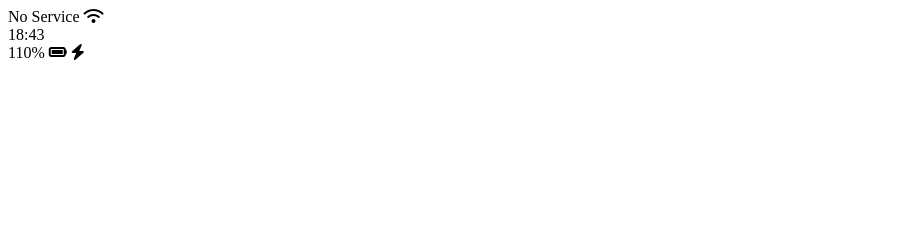
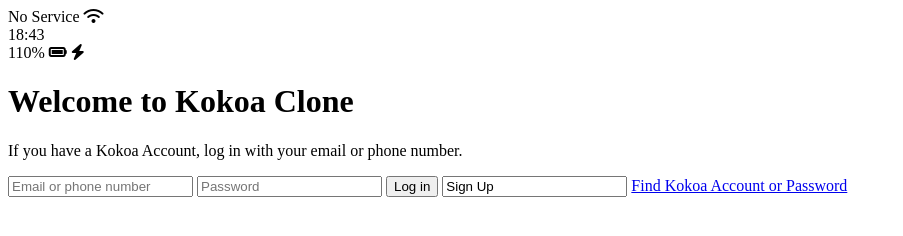
Before and after one commit to HyunJungOh0120/kokoa-clone-2020, a plain HTML site: page index.html in a window 1280 px wide. Shown: the whole page, without its empty margins (0-903 px from the left). Drawn offline with Linux system fonts and the light colour scheme.

Commit message:
4.Sign up Screen Part Two

```diff
--- a/index.html
+++ b/index.html
@@ -3,7 +3,7 @@
   <head>
     <meta charset="UTF-8" />
     <meta name="viewport" content="width=device-width, initial-scale=1.0" />
-    <title>Welcome to Kokoa Talk</title>
+    <title>Welcome to Kokoa Clone</title>
   </head>
   <body>
     <div id="status-bar">
@@ -20,6 +20,22 @@
         <i class="fas fa-bolt"></i>
       </div>
     </div>
+
+    <header class="welcome-header">
+      <h1 class="welcome-header__title">Welcome to Kokoa Clone</h1>
+      <p class="welcome-header__text">
+        If you have a Kokoa Account, log in with your email or phone number.
+      </p>
+    </header>
+
+    <form id="login-form">
+      <input type="text" placeholder="Email or phone number" />
+      <input type="password" placeholder="Password" />
+      <input type="submit" value="Log in" />
+      <input type="search" value="Sign Up" />
+      <a href="#">Find Kokoa Account or Password</a>
+    </form>
+
     <script
       src="https://kit.fontawesome.com/f5ac9989c4.js"
       crossorigin="anonymous"
```
